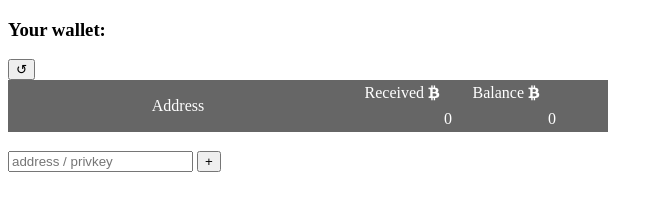
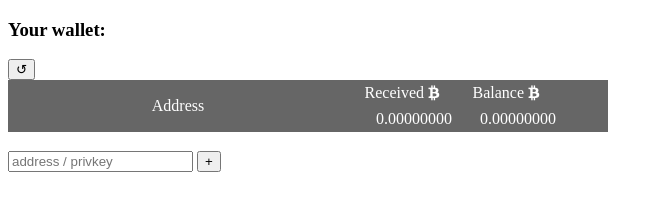
Before and after one commit to gkucmierz/open-wallet, a website: page index.html in a window 1280 px wide. Shown: the whole page, without its empty margins (0-663 px from the left). Drawn offline with nearby package versions, Linux system fonts and the light colour scheme; some packages are replaced by stand-ins of ours; files that its build step writes are made by us from their sources; a script that the page names is missing.

Commit message:
#16 added filterd view for sums also

```diff
--- a/index.html
+++ b/index.html
@@ -42,7 +42,7 @@
             Received <i class="fa fa-btc"></i>
         </span>
         <span class="sum">
-            {{ sumBalances('received') * 1e-8 }}
+            {{ sumBalances('received') * 1e-8 | btc }}
         </span>
     </span>
 
@@ -51,7 +51,7 @@
             Balance <i class="fa fa-btc"></i>
         </span>
         <span class="sum">
-            {{ sumBalances() * 1e-8 }}
+            {{ sumBalances() * 1e-8 | btc }}
         </span>
     </span>
 </div>
```
